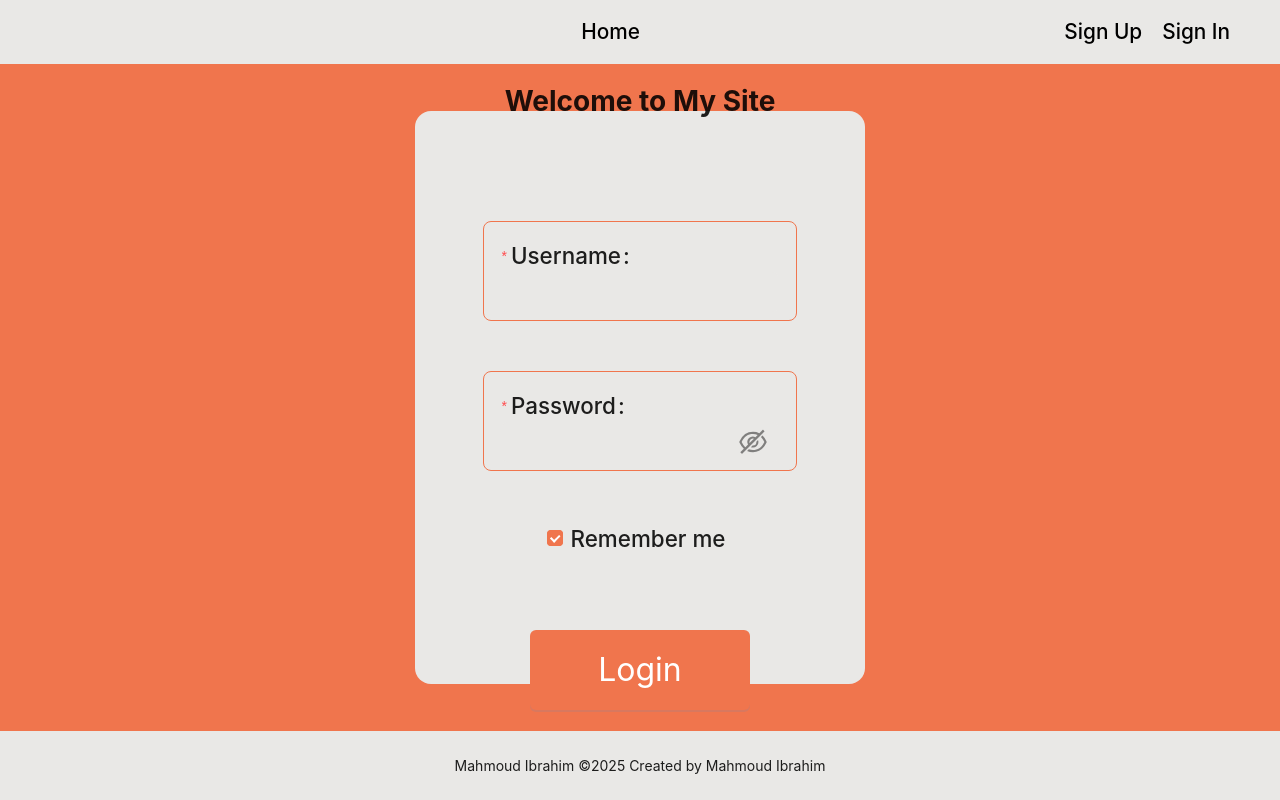
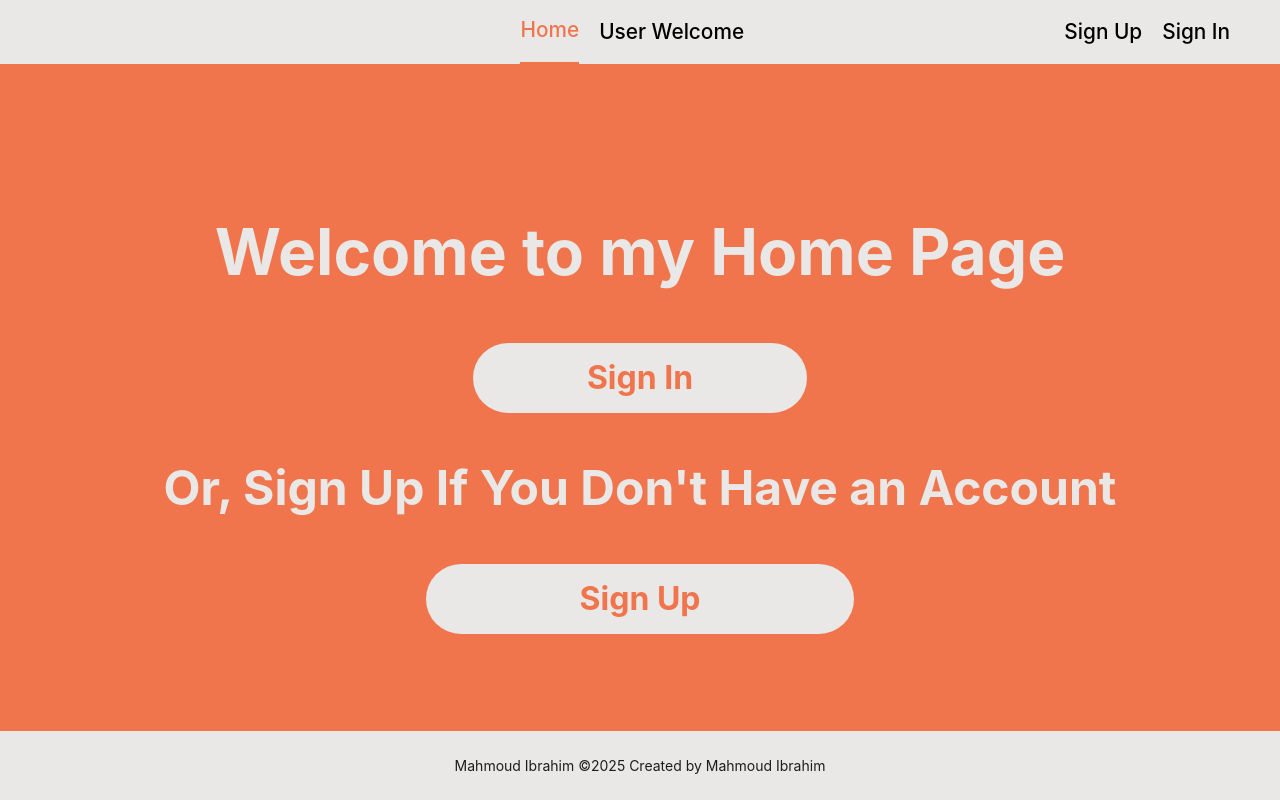
Before and after one commit to Mahmoudibrahim54/reactjs-nestjs-auth-app, a React (Vite) app in the folder portal/: page / in a window 1280 px wide. Built offline with nearby package versions, Linux system fonts and the light colour scheme.

Commit message:
[FRONTEND][ADD]: Add home page and user welcome page

```diff
--- a/portal/src/App.tsx
+++ b/portal/src/App.tsx
@@ -4,14 +4,16 @@ import { SignUp } from './pages/SignUp/SignUp';
 import { Login } from './pages/Login/Login';
 import { Home } from './pages/Home/Home';
 import { MainLayout } from './components/MainLayout/MainLayout';
+import { UserHome } from './pages/UserHome/UserHome';
 function App() {
   return (
     <BrowserRouter>
       <MainLayout>
         <Routes>
+          <Route path="/" element={<Home />} />
           <Route path="/sign-up" element={<SignUp />} />
-          <Route path="/*" element={<Login />} />
-          <Route path="/home" element={<Home />} />
+          <Route path="/login" element={<Login />} />
+          <Route path="/welcome" element={<UserHome />} />
         </Routes>
       </MainLayout>
     </BrowserRouter>
--- a/portal/src/components/MainLayout/MainLayout.scss
+++ b/portal/src/components/MainLayout/MainLayout.scss
@@ -10,7 +10,7 @@
     width: 100%;
     background-color: #e9e8e6;
 
-    .home-menu-item {
+    .home-menu-items {
       display: flex;
       align-items: center;
       justify-content: end;
@@ -32,7 +32,7 @@
       align-items: center;
       justify-content: end;
       gap: 20px;
-      width: 100%;
+      width: 70%;
       font-size: 1.3rem;
       font-weight: 500;
       cursor: pointer;
--- a/portal/src/components/MainLayout/MainLayout.tsx
+++ b/portal/src/components/MainLayout/MainLayout.tsx
@@ -16,41 +16,40 @@ import { Layout } from 'antd';
 import { NavLink } from 'react-router';
 
 export const MainLayout: FC<MyProps> = ({ children }) => {
+  const getNavLinkActiveStyle = (isActive: boolean) => {
+    return {
+      color: isActive ? '#f0754d' : 'black',
+      borderBottom: isActive ? 'solid' : 'unset',
+      borderColor: isActive ? '#f0754d' : 'unset',
+      borderWidth: isActive ? '5px' : 'unset',
+    };
+  };
   return (
     <Layout className="main-layout-wrapper">
       <Layout.Header className="main-layout-header">
-        <div className={`home-menu-item`}>
+        <div className={`home-menu-items`}>
           <NavLink
-            style={({ isActive }) => ({
-              color: isActive ? '#f0754d' : 'black',
-              borderBottom: isActive ? 'solid' : 'unset',
-              borderColor: isActive ? '#f0754d' : 'unset',
-              borderWidth: isActive ? '5px' : 'unset',
-            })}
-            to="/home"
+            style={({ isActive }) => getNavLinkActiveStyle(isActive)}
+            to="/"
           >
             Home
+          </NavLink>
+          <NavLink
+            style={({ isActive }) => getNavLinkActiveStyle(isActive)}
+            to="/welcome"
+          >
+            User Welcome
           </NavLink>
         </div>
         <div className="auth-menu-wrapper">
           <NavLink
-            style={({ isActive }) => ({
-              color: isActive ? '#f0754d' : 'black',
-              borderBottom: isActive ? 'solid' : 'unset',
-              borderColor: isActive ? '#f0754d' : 'unset',
-              borderWidth: isActive ? '5px' : 'unset',
-            })}
+            style={({ isActive }) => getNavLinkActiveStyle(isActive)}
             to="/sign-up"
           >
             Sign Up
           </NavLink>
           <NavLink
-            style={({ isActive }) => ({
-              color: isActive ? '#f0754d' : 'black',
-              borderBottom: isActive ? 'solid' : 'unset',
-              borderColor: isActive ? '#f0754d' : 'unset',
-              borderWidth: isActive ? '5px' : 'unset',
-            })}
+            style={({ isActive }) => getNavLinkActiveStyle(isActive)}
             to="/login"
           >
             Sign In
--- a/portal/src/components/NavigationBar/NavigationBar.tsx
+++ /dev/null
@@ -1,6 +0,0 @@
-import './NavigationBar.scss';
-import { FC } from 'react';
-
-export const NavigationBar: FC = () => {
-  return <div></div>;
-};
--- a/portal/src/pages/Home/Home.scss
+++ b/portal/src/pages/Home/Home.scss
@@ -0,0 +1,24 @@
+.home-page-wrapper {
+  font-size: 2rem;
+  display: flex;
+  justify-content: center;
+  flex-direction: column;
+  align-items: center;
+  color: #e9e8e6;
+
+  .home-page-button {
+    width: 35%;
+    border-radius: 50px;
+    height: 70px;
+    background-color: #e9e8e6;
+    font-size: 2rem;
+    color: #f0754d;
+    font-weight: 700;
+    display: flex;
+    justify-content: center;
+    align-items: center;
+  }
+  .sign-up-button {
+    width: 45%;
+  }
+}
--- a/portal/src/pages/Home/Home.tsx
+++ b/portal/src/pages/Home/Home.tsx
@@ -1,5 +1,20 @@
+import './Home.scss';
 import { FC } from 'react';
+import { NavLink } from 'react-router';
 
 export const Home: FC = () => {
-  return <div>Welcome to my Home Page</div>;
+  return (
+    <div className="home-page-wrapper">
+      <h1 className="home-page-welcome">Welcome to my Home Page</h1>
+      <NavLink to="/login" className="home-page-button">
+        Sign In
+      </NavLink>
+      <h2 className="home-page-call-to-action">
+        Or, Sign Up If You Don't Have an Account
+      </h2>
+      <NavLink to="/sign-up" className="home-page-button sign-up-button">
+        Sign Up
+      </NavLink>
+    </div>
+  );
 };
--- /dev/null
+++ b/portal/src/pages/UserHome/UserHome.scss
@@ -0,0 +1,11 @@
+.user-home-page-wrapper {
+  font-size: 2rem;
+  display: flex;
+  justify-content: center;
+  flex-direction: column;
+  align-items: center;
+  color: #e9e8e6;
+  .user-name {
+    padding-inline-start: 40px;
+  }
+}
--- /dev/null
+++ b/portal/src/pages/UserHome/UserHome.tsx
@@ -0,0 +1,15 @@
+import './UserHome.scss';
+import { FC } from 'react';
+
+export const UserHome: FC = () => {
+  const userInfo = { name: 'Mahmoud Ibrahim' };
+  return (
+    <div className="user-home-page-wrapper">
+      <h1 className="home-page-welcome">
+        <div>Welcome, </div>
+        <div className="user-name">{userInfo.name} </div>
+        <div>to My Website.</div>
+      </h1>
+    </div>
+  );
+};
```
Also changed, not shown: portal/src/components/NavigationBar/NavigationBar.scss (deleted).
